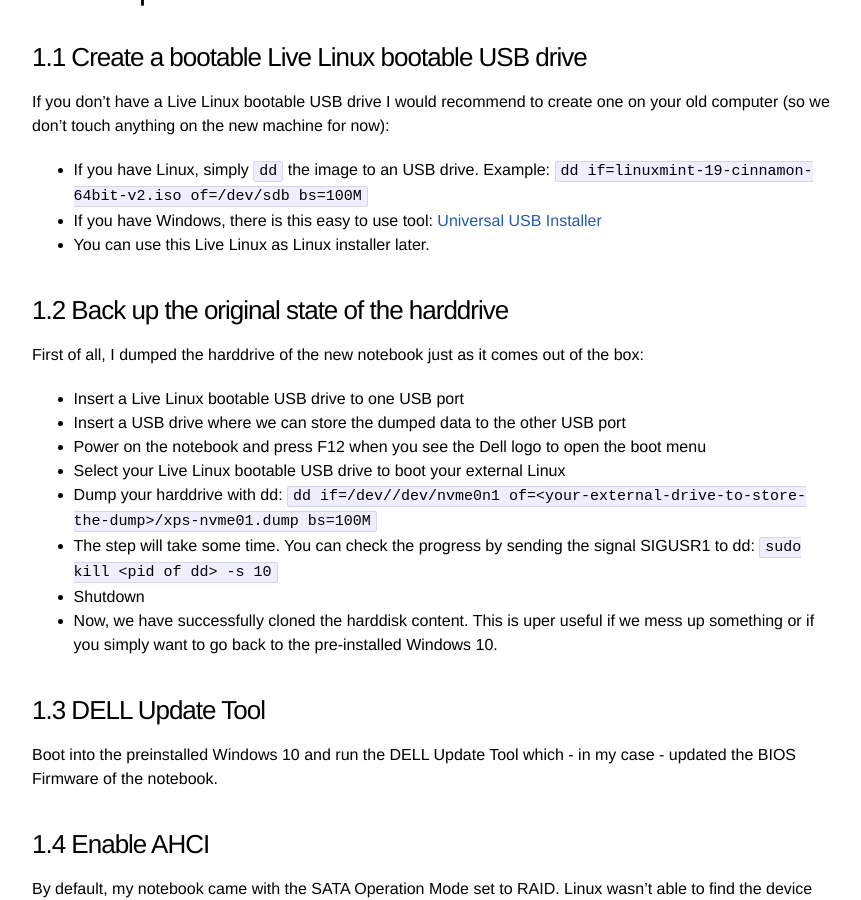
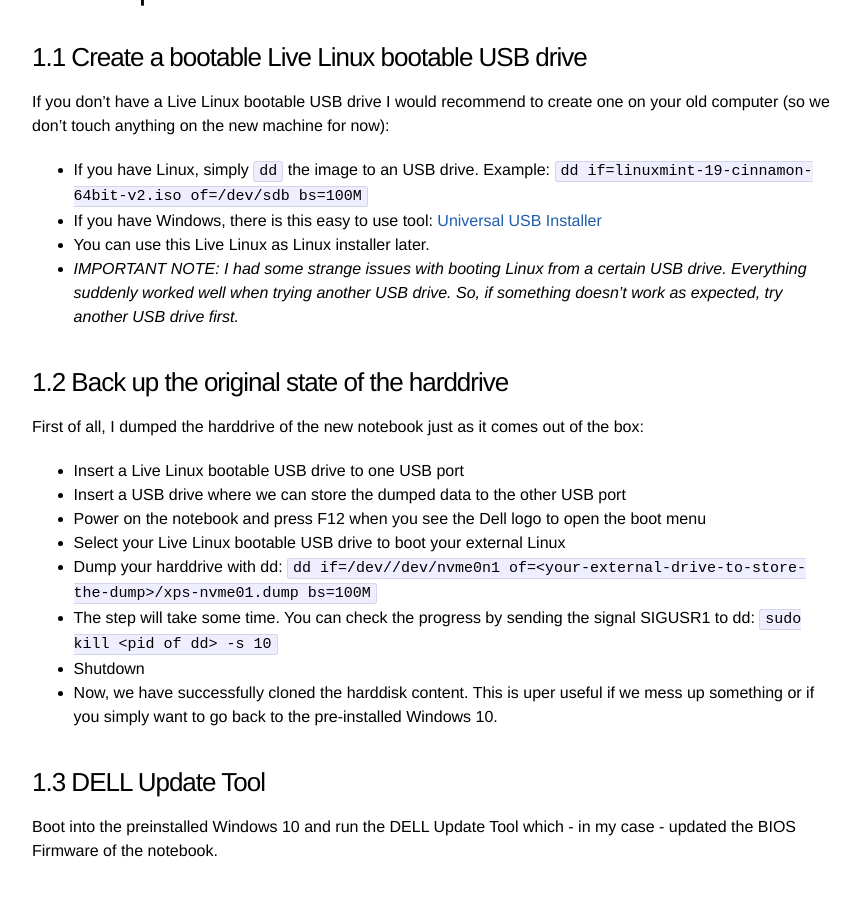
Before and after one commit to jewirth/jewirth.github.io, a Jekyll site: the page built from _posts/2018-07-25-Linux-Mint-19-on-Dell-XPS-15-9570-(2018).markdown, in a window 1280 px wide and 900 px high, scrolled down 658 px. Shown: the whole window, without its empty margins (208-1069 px from the left). Built offline with Jekyll 4.4.1, drawn with Linux system fonts in a browser that asks for light colours.

Commit message:
Update 2018-07-25-Linux-Mint-19-on-Dell-XPS-15-9570-(2018).markdown

````diff
--- a/_posts/2018-07-25-Linux-Mint-19-on-Dell-XPS-15-9570-(2018).markdown
+++ b/_posts/2018-07-25-Linux-Mint-19-on-Dell-XPS-15-9570-(2018).markdown
@@ -24,6 +24,7 @@ If you don't have a Live Linux bootable USB drive I would recommend to create on
 - If you have Linux, simply ```dd``` the image to an USB drive. Example: ```dd if=linuxmint-19-cinnamon-64bit-v2.iso of=/dev/sdb bs=100M```
 - If you have Windows, there is this easy to use tool: [Universal USB Installer](https://www.pendrivelinux.com/universal-usb-installer-easy-as-1-2-3/)
 - You can use this Live Linux as Linux installer later.
+- *IMPORTANT NOTE: I had some strange issues with booting Linux from a certain USB drive. Everything suddenly worked well when trying another USB drive. So, if something doesn't work as expected, try another USB drive first.*
 
 ## 1.2 Back up the original state of the harddrive
 First of all, I dumped the harddrive of the new notebook just as it comes out of the box:
````
